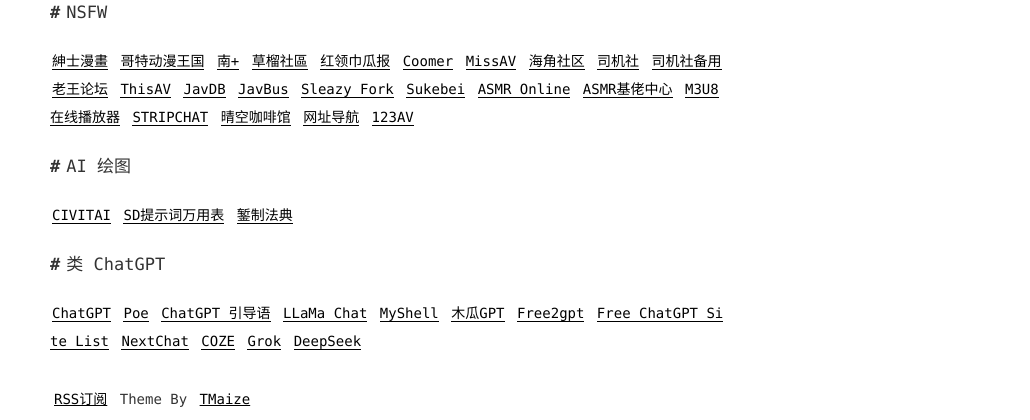
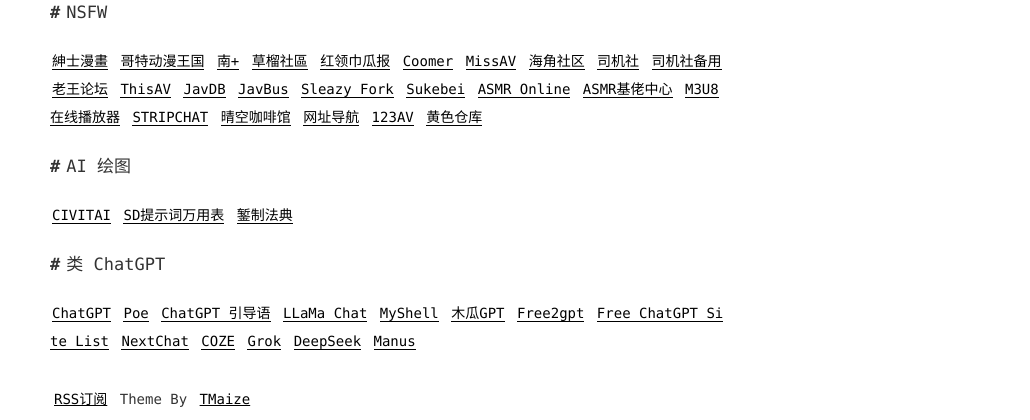
Before and after one commit to admans/admans.github.io, a Jekyll site: the page built from pages/navi.md, in a window 1280 px wide. Shown: the part 1257-1677 px from the top of the page, without its empty margins (250-1280 px from the left). Built offline with Jekyll 4.4.1, drawn with Linux system fonts in a browser that asks for light colours.

Commit message:
Update navi.md

```diff
--- a/pages/navi.md
+++ b/pages/navi.md
@@ -41,7 +41,7 @@ title: 导航
 
 ## NSFW
 
-[紳士漫畫](https://www.wnacg.com/ "紳士漫畫") [哥特动漫王国](https://www.gtloli.gay/ "哥特动漫王国") [南+](https://south-plus.net/ "南+") [草榴社區](https://t66y.com/ "草榴社區") [红领巾瓜报](https://hlj.fun/ "红领巾瓜报") [Coomer](https://coomer.su/ "Coomer") [MissAV](https://missav.ai/ "MissAV") [海角社区](https://haijiao.com/ "海角社区") [司机社](https://bitbucket.org/xsijishe/yjdz/src/main/ "司机社") [司机社备用](https://47447.net/ "司机社备用") [老王论坛](https://laowang.vip "老王论坛") [ThisAV](https://thisav.me/ "ThisAV") [JavDB](https://javdb.com/ "JavDB") [JavBus](https://www.javbus.com/ "JavBus") [Sleazy Fork](https://sleazyfork.org/zh-CN "Sleazy Fork") [Sukebei](https://sukebei.nyaa.si/ "Sukebei") [ASMR Online](https://www.asmr.one/works "ASMR Online") [ASMR基佬中心](https://asmrgay.org/ "ASMR基佬中心") [M3U8在线播放器](https://5721004.xyz/ "M3U8在线播放器") [STRIPCHAT](https://zh.stripchat.com/ "STRIPCHAT") [晴空咖啡馆](https://aozoracafe.com/ "晴空咖啡馆") [网址导航](https://southpl.us/ "网址导航") [123AV](https://123av.com/ "123AV")
+[紳士漫畫](https://www.wnacg.com/ "紳士漫畫") [哥特动漫王国](https://www.gtloli.gay/ "哥特动漫王国") [南+](https://south-plus.net/ "南+") [草榴社區](https://t66y.com/ "草榴社區") [红领巾瓜报](https://hlj.fun/ "红领巾瓜报") [Coomer](https://coomer.su/ "Coomer") [MissAV](https://missav.ai/ "MissAV") [海角社区](https://haijiao.com/ "海角社区") [司机社](https://bitbucket.org/xsijishe/yjdz/src/main/ "司机社") [司机社备用](https://47447.net/ "司机社备用") [老王论坛](https://laowang.vip "老王论坛") [ThisAV](https://thisav.me/ "ThisAV") [JavDB](https://javdb.com/ "JavDB") [JavBus](https://www.javbus.com/ "JavBus") [Sleazy Fork](https://sleazyfork.org/zh-CN "Sleazy Fork") [Sukebei](https://sukebei.nyaa.si/ "Sukebei") [ASMR Online](https://www.asmr.one/works "ASMR Online") [ASMR基佬中心](https://asmrgay.org/ "ASMR基佬中心") [M3U8在线播放器](https://5721004.xyz/ "M3U8在线播放器") [STRIPCHAT](https://zh.stripchat.com/ "STRIPCHAT") [晴空咖啡馆](https://aozoracafe.com/ "晴空咖啡馆") [网址导航](https://southpl.us/ "网址导航") [123AV](https://123av.com/ "123AV") [黄色仓库](https://www.hsck.la/ "黄色仓库")
 
 ## AI 绘图
 
@@ -49,4 +49,4 @@ title: 导航
 
 ## 类 ChatGPT
 
-[ChatGPT](https://chat.openai.com/ "ChatGPT") [Poe](https://poe.com/ "Poe") [ChatGPT 引导语](https://prompts.fresns.cn/ "ChatGPT 引导语") [LLaMa Chat](https://llama.perplexity.ai/ "LLaMa Chat") [MyShell](https://app.myshell.ai/zh/chat "MyShell") [木瓜GPT](https://www.papayagpt.com/ "木瓜GPT") [Free2gpt](https://chato.free2gpt.xyz/ "Free2gpt") [Free ChatGPT Site List](https://github.com/xx025/carrot "Free ChatGPT Site List") [NextChat](https://app.nextchat.dev/#/ "NextChat") [COZE](https://www.coze.com/ "COZE") [Grok](https://grok.com/ "Grok") [DeepSeek](https://chat.deepseek.com/ "DeepSeek")
+[ChatGPT](https://chat.openai.com/ "ChatGPT") [Poe](https://poe.com/ "Poe") [ChatGPT 引导语](https://prompts.fresns.cn/ "ChatGPT 引导语") [LLaMa Chat](https://llama.perplexity.ai/ "LLaMa Chat") [MyShell](https://app.myshell.ai/zh/chat "MyShell") [木瓜GPT](https://www.papayagpt.com/ "木瓜GPT") [Free2gpt](https://chato.free2gpt.xyz/ "Free2gpt") [Free ChatGPT Site List](https://github.com/xx025/carrot "Free ChatGPT Site List") [NextChat](https://app.nextchat.dev/#/ "NextChat") [COZE](https://www.coze.com/ "COZE") [Grok](https://grok.com/ "Grok") [DeepSeek](https://chat.deepseek.com/ "DeepSeek") [Manus](https://manus.im/ "Manus")
```
